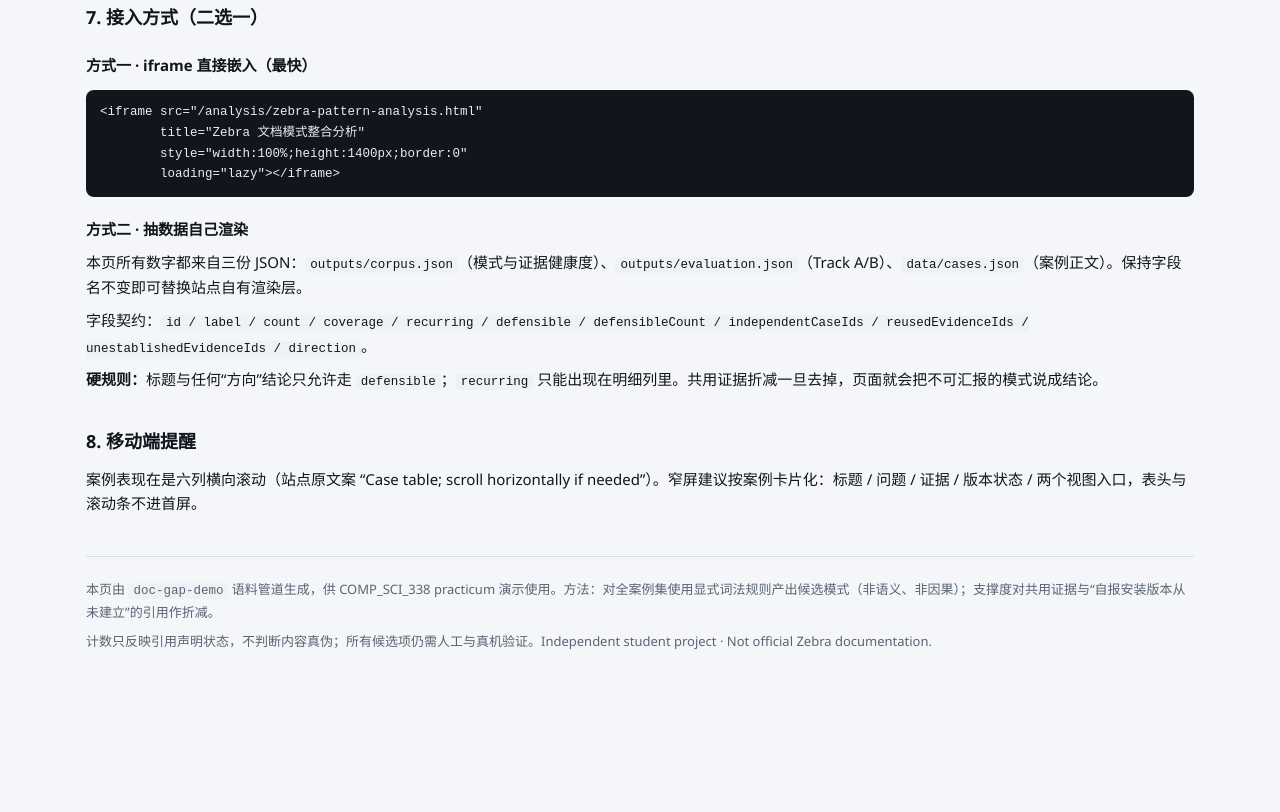
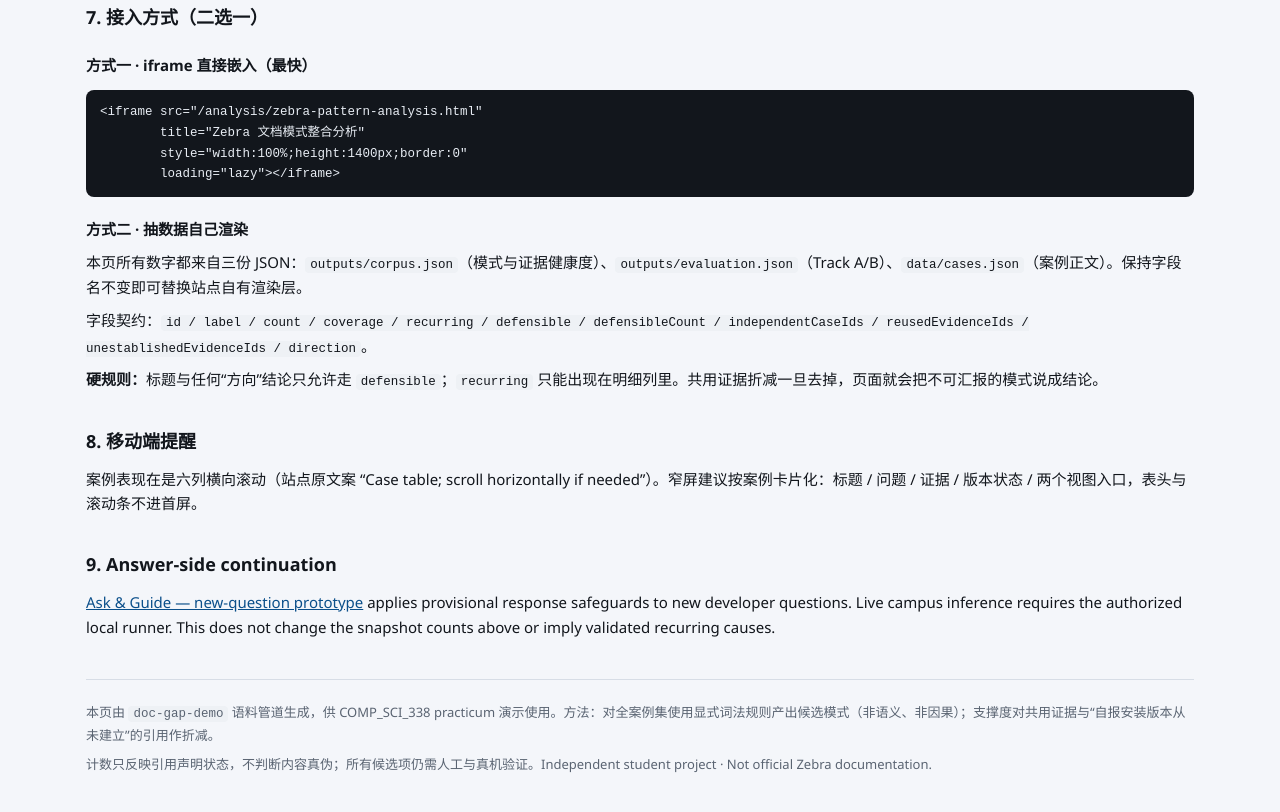
Before and after one commit to Tmkbs/zebra-evidence-framework, a browser extension: page analysis/zebra-pattern-analysis.html in a window 1280 px wide. Shown: the part 2988-3800 px from the top of the page. Before the commit the page ends 3721 px from the top, so only its background shows below. Drawn offline with Linux system fonts and the light colour scheme.

Commit message:
Link answer guidance into the existing project navigation and preserve research snapshot

```diff
--- a/analysis/zebra-pattern-analysis.html
+++ b/analysis/zebra-pattern-analysis.html
@@ -170,6 +170,9 @@ footer{margin-top:40px;padding-top:14px;border-top:1px solid var(--line);color:v
 <h2>8. 移动端提醒</h2>
 <p>案例表现在是六列横向滚动（站点原文案 “Case table; scroll horizontally if needed”）。窄屏建议按案例卡片化：标题 / 问题 / 证据 / 版本状态 / 两个视图入口，表头与滚动条不进首屏。</p>
 
+<h2>9. Answer-side continuation</h2>
+<p><a href="../classroom/answer-guidance.html">Ask &amp; Guide — new-question prototype</a> applies provisional response safeguards to new developer questions. Live campus inference requires the authorized local runner. This does not change the snapshot counts above or imply validated recurring causes.</p>
+
 <footer>
 <p>本页由 <code>doc-gap-demo</code> 语料管道生成，供 COMP_SCI_338 practicum 演示使用。方法：对全案例集使用显式词法规则产出候选模式（非语义、非因果）；支撑度对共用证据与“自报安装版本从未建立”的引用作折减。</p>
 <p>计数只反映引用声明状态，不判断内容真伪；所有候选项仍需人工与真机验证。Independent student project · Not official Zebra documentation.</p>
```
